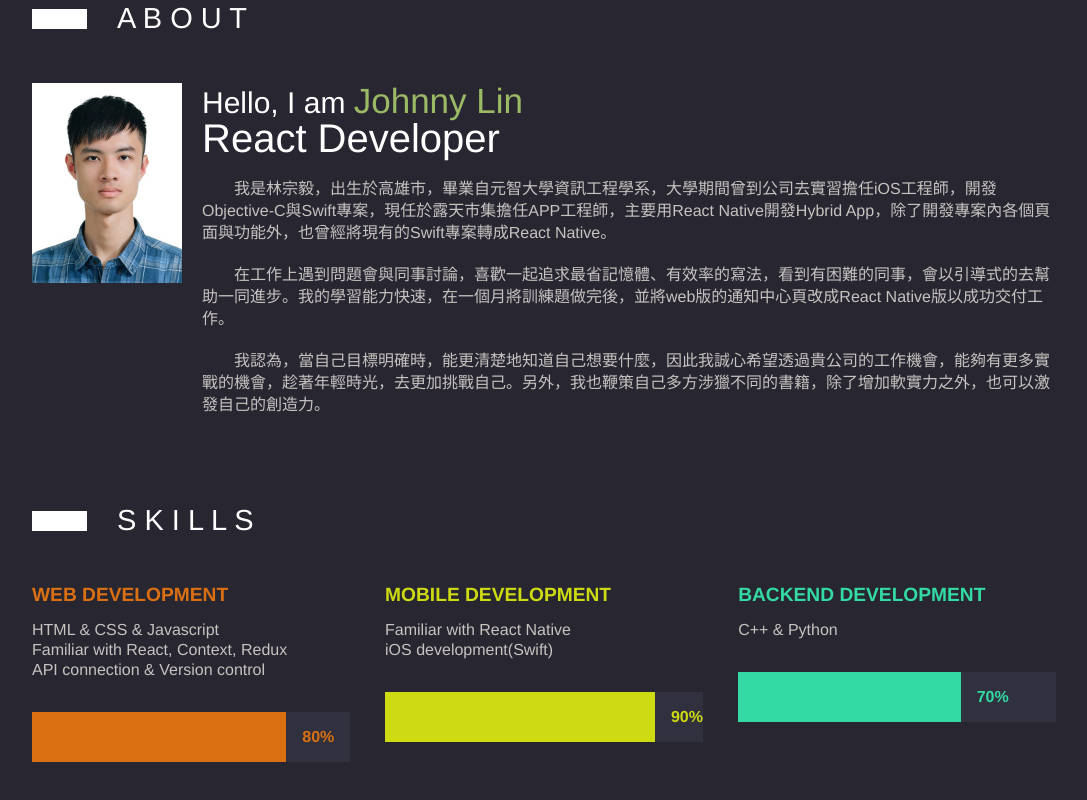
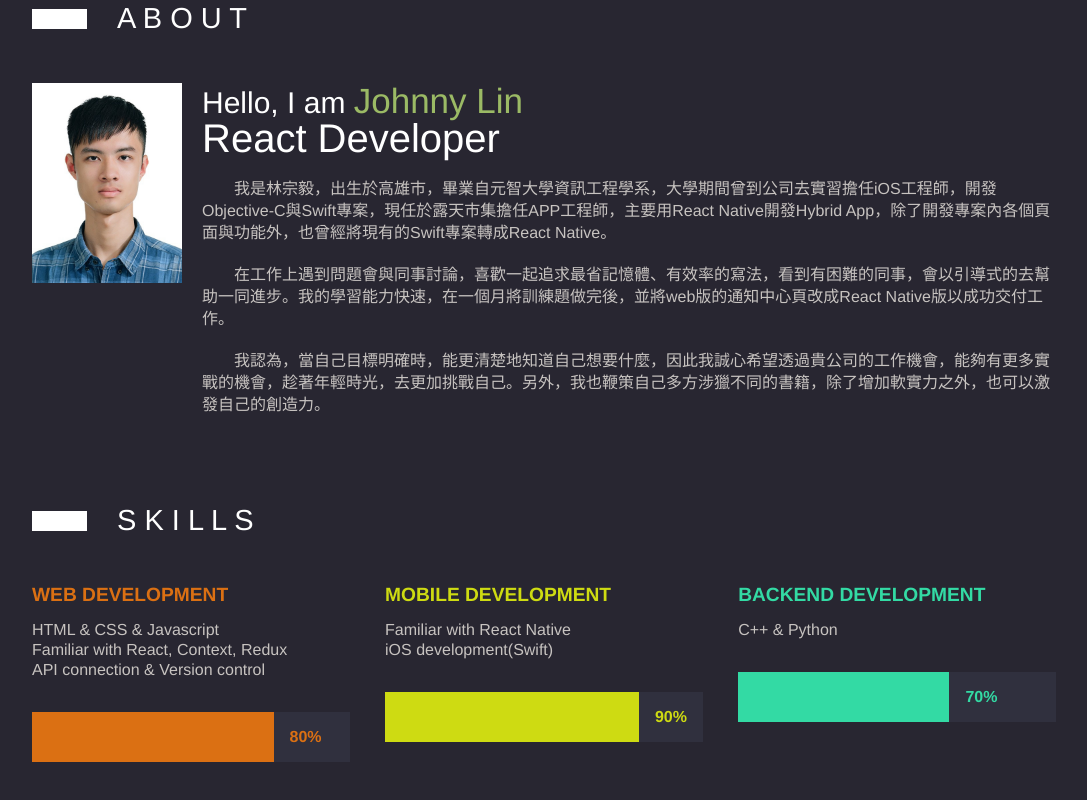
Before and after one commit to johnny178/portfolio, a React (Create React App) app: page / in a window 1280 px wide. Shown: the part 866-1666 px from the top of the page, without its empty margins (96-1183 px from the left). Built offline with nearby package versions, Linux system fonts and the light colour scheme.

Commit message:
技能進度條加上padding

```diff
--- a/src/components/skill/styles/skill.js
+++ b/src/components/skill/styles/skill.js
@@ -44,6 +44,7 @@ export const ProgressBar = styled.div`
   width: 100%;
   height: 50px;
   margin-top: 2em;
+  padding-right: 1em;
   background-color: #30303E;
 `;
 
```
